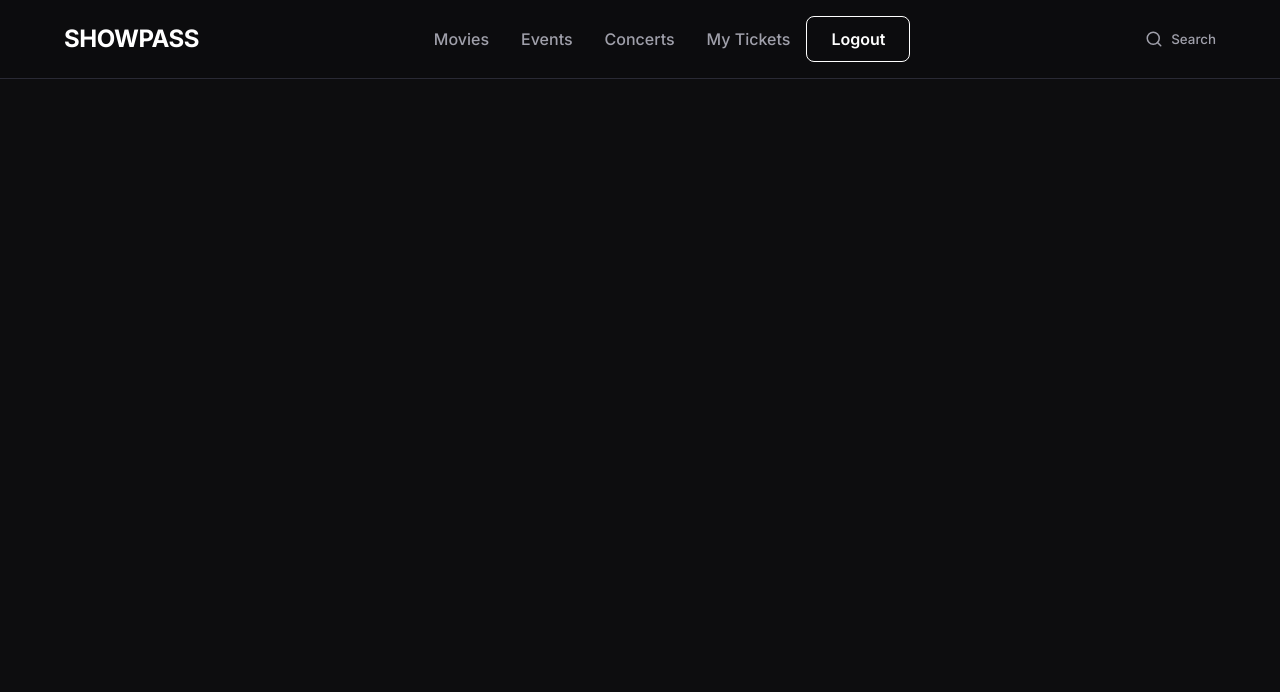
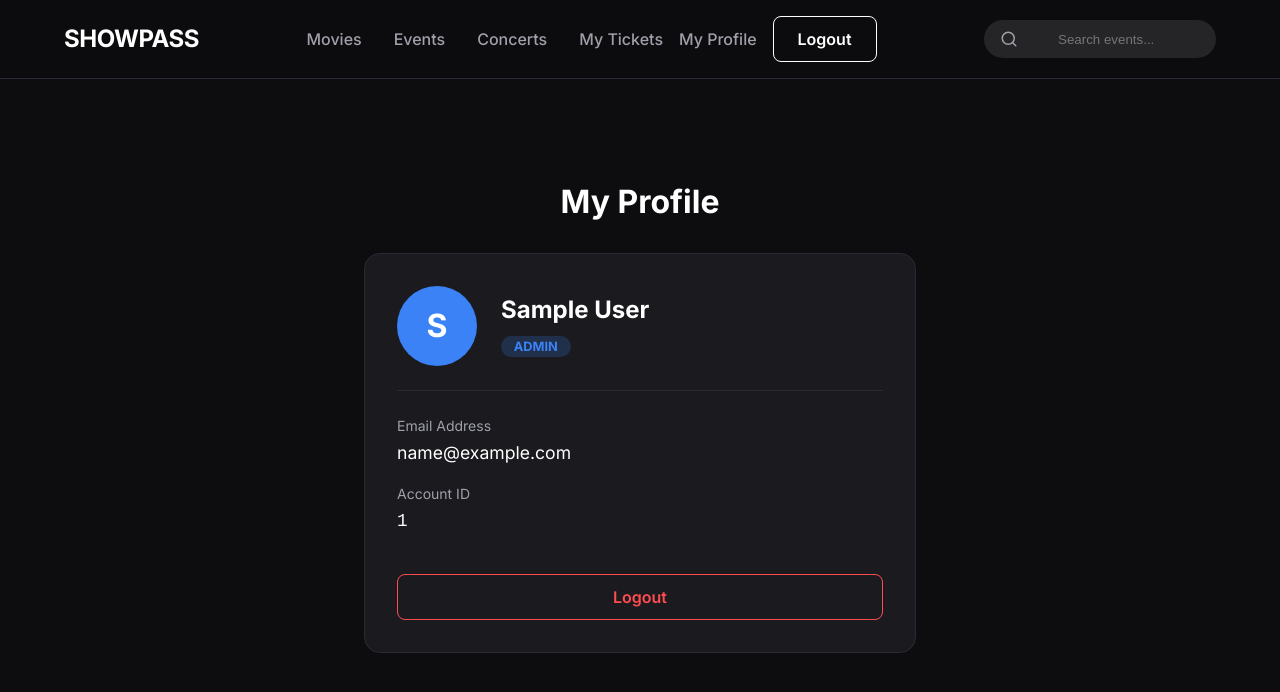
Before and after one commit to Tarun-K77/TicketBooking, a React app in the folder frontend/: page /profile in a window 1280 px wide. Shown: the top 692 px of the page. Built offline with nearby package versions, Linux system fonts and the light colour scheme; sample sign-in values are in the browser's storage; the HTML template or start-up script is replaced by a standard one.

Commit message:
feat: Add strict 10-digit UPI validation, Search functionality, and My Profile page

```diff
--- a/frontend/src/App.jsx
+++ b/frontend/src/App.jsx
@@ -8,6 +8,7 @@ import MyTickets from './pages/MyTickets';
 import Login from './pages/Login';
 import Register from './pages/Register';
 import DigitalTicket from './pages/DigitalTicket';
+import Profile from './pages/Profile';
 
 function App() {
   return (
@@ -25,6 +26,7 @@ function App() {
             <Route path="/checkout" element={<Checkout />} />
             <Route path="/bookings" element={<MyTickets />} />
             <Route path="/ticket" element={<DigitalTicket />} />
+            <Route path="/profile" element={<Profile />} />
           </Routes>
         </main>
       </div>
--- a/frontend/src/components/Navbar.jsx
+++ b/frontend/src/components/Navbar.jsx
@@ -31,6 +31,7 @@ export default function Navbar() {
           {auth ? (
             <div style={{ display: 'flex', gap: '1rem', alignItems: 'center' }}>
               <Link to="/bookings" className="nav-link">My Tickets</Link>
+              <Link to="/profile" className="nav-link">My Profile</Link>
               <button onClick={handleLogout} className="btn" style={{ background: 'transparent', color: 'white', border: '1px solid white' }}>Logout</button>
             </div>
           ) : (
@@ -41,11 +42,15 @@ export default function Navbar() {
           )}
         </nav>
 
-        <div className="nav-links">
-          <button className="nav-link" style={{display: 'flex', alignItems: 'center', gap: '8px'}}>
-            <Search size={18} /> Search
-          </button>
-        </div>
+        <form className="nav-links" onSubmit={(e) => {
+          e.preventDefault();
+          const query = e.target.search.value;
+          if (query) navigate(`/?search=${encodeURIComponent(query)}`);
+          else navigate('/');
+        }} style={{ display: 'flex', alignItems: 'center', backgroundColor: 'rgba(255,255,255,0.1)', borderRadius: '20px', padding: '0.2rem 1rem' }}>
+          <Search size={18} style={{ color: 'var(--text-secondary)' }} />
+          <input name="search" type="text" placeholder="Search events..." style={{ background: 'transparent', border: 'none', color: 'white', padding: '0.5rem', outline: 'none', width: '150px' }} />
+        </form>
       </div>
     </header>
   );
--- a/frontend/src/pages/Checkout.jsx
+++ b/frontend/src/pages/Checkout.jsx
@@ -61,9 +61,9 @@ export default function Checkout() {
         setError("Please enter a valid UPI ID.");
         return;
       }
-      const upiRegex = /^[a-zA-Z0-9.\-_]{2,256}@[a-zA-Z]{2,64}$/;
+      const upiRegex = /^[0-9]{10}@[a-zA-Z]{3,}$/;
       if (!upiRegex.test(upiId)) {
-        setError("Invalid UPI ID format. Should be like username@bank");
+        setError("Invalid UPI ID format. Must be a 10-digit mobile number (e.g. 9876543210@ybl)");
         return;
       }
     }
--- a/frontend/src/pages/Home.jsx
+++ b/frontend/src/pages/Home.jsx
@@ -8,6 +8,8 @@ export default function Home() {
   const [loading, setLoading] = useState(true);
   const [searchParams] = useSearchParams();
   const categoryFilter = searchParams.get('category');
+
+  const searchQuery = searchParams.get('search');
 
   useEffect(() => {
     axios.get('https://ticketbooking-ycov.onrender.com/api/events/public')
@@ -24,6 +26,9 @@ export default function Home() {
   let displayEvents = events;
   if (categoryFilter) {
     displayEvents = events.filter(e => e.type === categoryFilter);
+  }
+  if (searchQuery) {
+    displayEvents = displayEvents.filter(e => e.name.toLowerCase().includes(searchQuery.toLowerCase()));
   }
 
   const movies = displayEvents.filter(e => e.type === 'MOVIE');
--- /dev/null
+++ b/frontend/src/pages/Profile.jsx
@@ -0,0 +1,63 @@
+import { useState, useEffect } from 'react';
+import { useNavigate } from 'react-router-dom';
+
+export default function Profile() {
+  const navigate = useNavigate();
+  const [auth, setAuth] = useState(null);
+
+  useEffect(() => {
+    const authData = JSON.parse(localStorage.getItem('auth'));
+    if (!authData) {
+      navigate('/login');
+    } else {
+      setAuth(authData);
+    }
+  }, [navigate]);
+
+  if (!auth) return null;
+
+  return (
+    <div className="container" style={{ padding: '4rem 1.5rem', maxWidth: '600px', margin: '0 auto', marginTop: '5vh' }}>
+      <h2 style={{ textAlign: 'center', marginBottom: '2rem' }}>My Profile</h2>
+
+      <div style={{ backgroundColor: 'var(--bg-secondary)', padding: '2rem', borderRadius: '16px', border: '1px solid var(--border-color)', display: 'flex', flexDirection: 'column', gap: '1.5rem' }}>
+
+        <div style={{ display: 'flex', alignItems: 'center', gap: '1.5rem', paddingBottom: '1.5rem', borderBottom: '1px solid var(--border-color)' }}>
+          <div style={{ width: '80px', height: '80px', borderRadius: '50%', backgroundColor: 'var(--accent-color)', color: 'white', display: 'flex', alignItems: 'center', justifyContent: 'center', fontSize: '2rem', fontWeight: 'bold' }}>
+            {auth.name ? auth.name.charAt(0).toUpperCase() : 'U'}
+          </div>
+          <div>
+            <h3 style={{ margin: '0 0 0.5rem 0', fontSize: '1.5rem' }}>{auth.name}</h3>
+            <span style={{ backgroundColor: 'rgba(59, 130, 246, 0.2)', color: 'var(--accent-color)', padding: '0.2rem 0.8rem', borderRadius: '20px', fontSize: '0.8rem', fontWeight: 'bold', textTransform: 'uppercase' }}>
+              {auth.role}
+            </span>
+          </div>
+        </div>
+
+        <div style={{ display: 'flex', flexDirection: 'column', gap: '1rem' }}>
+          <div>
+            <label style={{ display: 'block', color: 'var(--text-secondary)', fontSize: '0.875rem', marginBottom: '0.25rem' }}>Email Address</label>
+            <div style={{ fontSize: '1.1rem' }}>{auth.email}</div>
+          </div>
+
+          <div>
+            <label style={{ display: 'block', color: 'var(--text-secondary)', fontSize: '0.875rem', marginBottom: '0.25rem' }}>Account ID</label>
+            <div style={{ fontSize: '1.1rem', fontFamily: 'monospace' }}>{auth.id}</div>
+          </div>
+        </div>
+
+        <button
+          onClick={() => {
+            localStorage.removeItem('auth');
+            window.dispatchEvent(new Event('storage'));
+            navigate('/');
+          }}
+          className="btn"
+          style={{ width: '100%', marginTop: '1rem', border: '1px solid #ff4d4f', color: '#ff4d4f', backgroundColor: 'transparent' }}
+        >
+          Logout
+        </button>
+      </div>
+    </div>
+  );
+}
```
